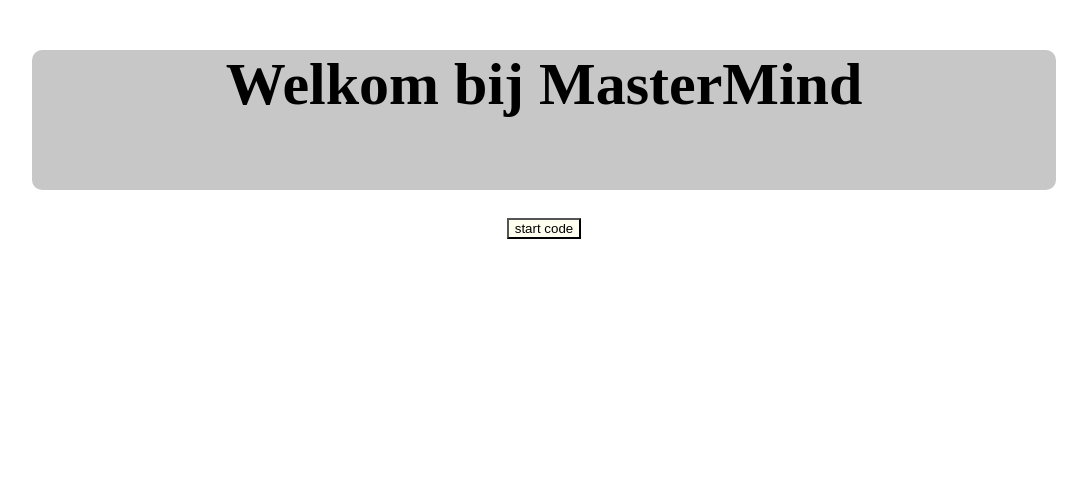
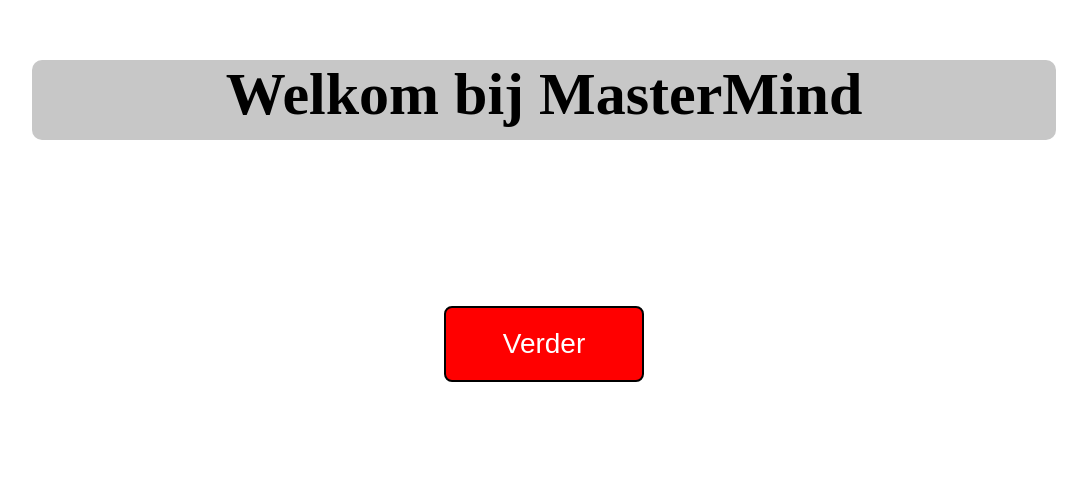
Before and after one commit to GijsSchop/Eindproject-1, a plain HTML site: page index.html in a window 1280 px wide. Shown: the whole page, without its empty margins (96-1183 px from the left). Drawn offline with Linux system fonts and the light colour scheme.

Commit message:
button netjes gemaakt en center toegevoegd

```diff
--- a/index.html
+++ b/index.html
@@ -8,13 +8,15 @@
 
         <header>
 		<h1>
-			<center>Welkom bij MasterMind</center>
-         <p> <form method="get" action="/index2.html">
-    <button type="submit">start code</button>
-</form> </p>
-<h1/>
+			<p>Welkom bij MasterMind</p>
 
+     <center>    <p> <form method="get" action="/index2.html">
+    <button type="submit">
+    <span>Verder </span>
+    </button>
+</form> </p> </center>
+   </h1>
+	 </header>
 
-	</header>
 </body>
 </html>
--- a/style.css
+++ b/style.css
@@ -1,5 +1,5 @@
 header{
-  height: 140px;
+  height: 80px;
   background-color: rgb(199, 199, 199);
   width: 80vw;
  font-size: 30px;
@@ -9,8 +9,46 @@ header{
  border-radius: 10px 10px 10px 10px;
    }
 
-   button {
-   border: 2px solid #black;
+button {
+  display: inline-block;
+  border-radius: 8px;
+  background-color: red;
+  color: #FFFFFF;
+  border: 2px solid black;
   text-align: center;
-  background-color: ivory;
+  font-size: 28px;
+  padding: 20px;
+  width: 200px;
+  transition: all 0.5s;
+  cursor: pointer;
+  margin: 0px;
 }
+
+button span {
+  cursor: pointer;
+  display: inline-block;
+  position: relative;
+  transition: 1s;
+}
+
+button span:after {
+  content: '\00bb';
+  position: absolute;
+  opacity: 0;
+  top: 0;
+  right: -20px;
+  transition: 0.5s;
+}
+
+button:hover span {
+  padding-right: 25px;
+}
+
+button:hover span:after {
+  opacity: 1;
+  right: 0;
+}
+
+center {
+  padding: 50px;
+  }
```
Also changed, not shown: index2.html (+1 -1 lines).
